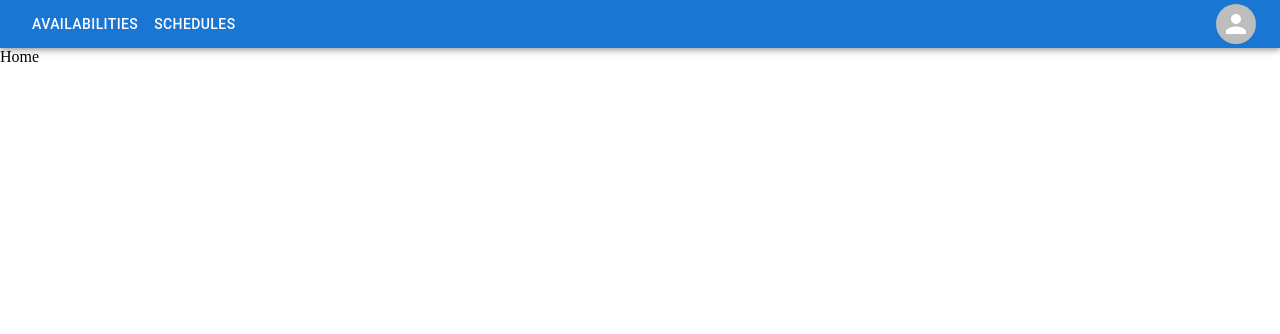
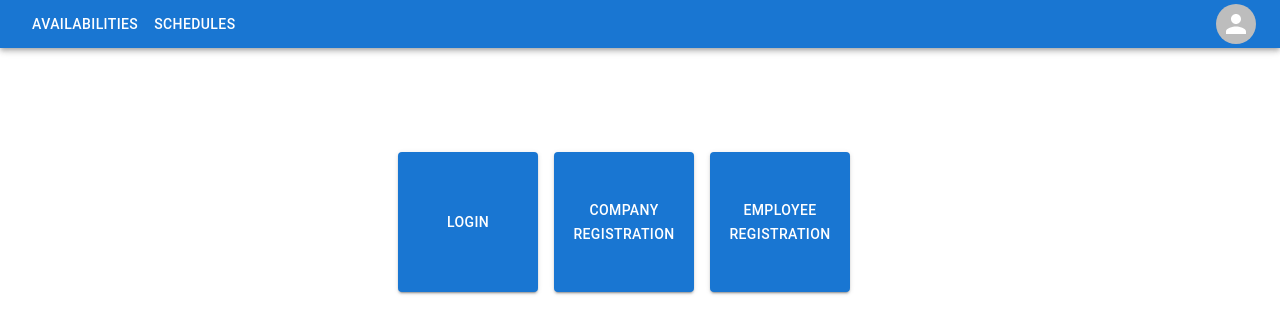
Before and after one commit to rkulcs/shift-scheduler, a React (Vite) app in the folder frontend/: page / in a window 1280 px wide. Shown: the top 334 px of the page. Built offline with nearby package versions, Linux system fonts and the light colour scheme.

Commit message:
Add login and registration buttons to home page

```diff
--- a/frontend/src/App.tsx
+++ b/frontend/src/App.tsx
@@ -1,20 +1,26 @@
-import { BrowserRouter, RouterProvider } from "react-router-dom"
+import { BrowserRouter, Routes, Route } from "react-router-dom"
 import NavBar from "./components/NavBar"
 import Home from "./pages/Home"
 import Login from "./pages/Login"
-import { Routes, Route } from "react-router-dom"
+import { Box, Container, Stack } from "@mui/material"
 
 function App() {
   return (
-    <>
-      <NavBar/>
-      <BrowserRouter>
-        <Routes>
-          <Route path="/" element={<Home/>}/>
-          <Route path="/login" element={<Login/>}/>
-        </Routes>
-      </BrowserRouter>
-    </>
+    <Stack>
+      <Box>
+        <NavBar />
+      </Box>
+      <Box mt={6}>
+        <Container>
+          <BrowserRouter>
+            <Routes>
+              <Route path="/" element={<Home />} />
+              <Route path="/login" element={<Login />} />
+            </Routes>
+          </BrowserRouter>
+        </Container>
+      </Box>
+    </Stack>
   )
 }
 
--- a/frontend/src/components/NavBar.tsx
+++ b/frontend/src/components/NavBar.tsx
@@ -40,8 +40,8 @@ export default function NavBar() {
   return (
     <AppBar position="static">
       <Container maxWidth="xl">
-        <Toolbar style={{ height: 10 }} variant="dense" disableGutters>
-          <Box sx={{ flexGrow: 1, display: { xs: 'flex', md: 'none' } }}>
+        <Toolbar style={{ height: 0 }} variant="dense" disableGutters>
+          <Box sx={{ flexGrow: 1, display: { xs: 'none', md: 'none' } }}>
             <IconButton
               size="large"
               aria-label="account of current user"
--- a/frontend/src/pages/Home.tsx
+++ b/frontend/src/pages/Home.tsx
@@ -1,7 +1,39 @@
+import { Grid, Button } from "@mui/material";
+import { Link } from "react-router-dom";
+
+const buttons = [
+  {
+    label: 'Login',
+    route: 'login'
+  },
+  {
+    label: 'Company Registration',
+    route: 'register'
+  },
+  {
+    label: 'Employee Registration',
+    route: 'register'
+  }
+]
+
 export default function Home() {
   return (
-    <>
-      Home
-    </>
+    <Grid mt={7} container spacing={4} alignItems="center" justifyContent="center">
+      <Grid container justifyContent="center" spacing={2}>
+        {buttons.map((button, i) => (
+          <Grid key={i} item>
+            <Button
+              variant="contained"
+              sx={{
+                height: 140,
+                width: 140
+              }}
+            >
+              <Link style={{ color: 'inherit', textDecoration: 'none' }} to={button.route}>{button.label}</Link>
+            </Button>
+          </Grid>
+        ))}
+      </Grid>
+    </Grid>
   )
 }
```
